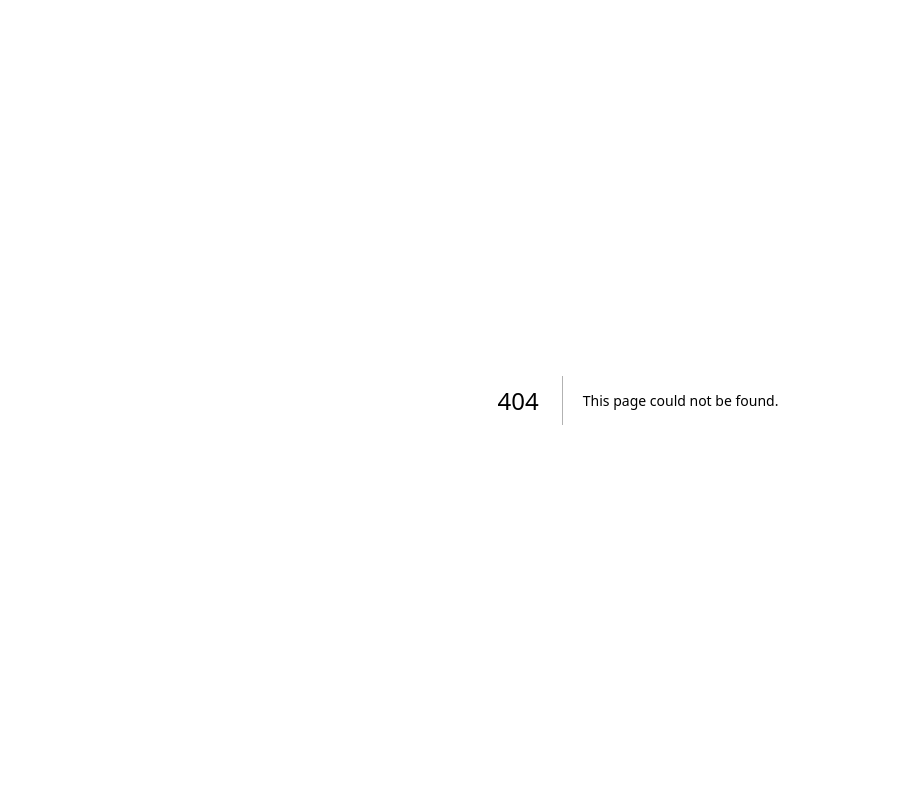
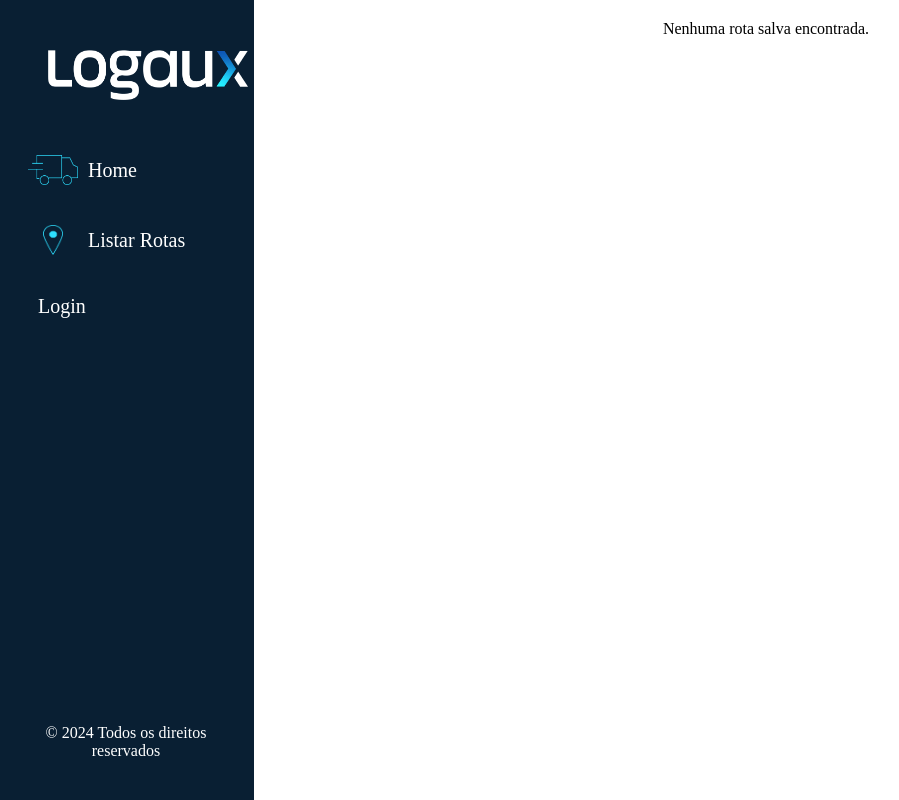
Before and after one commit to Anderson-Tavares47/gps, a Next.js app: page /rotas in a window 1280 px wide. Before the commit this address had no page. Shown: the whole page, without its empty margins (2-901 px from the left). Built offline with nearby package versions, Linux system fonts and the light colour scheme.

Commit message:
Add files via upload

```diff
--- /dev/null
+++ b/src/pages/rotas.jsx
@@ -0,0 +1,55 @@
+import { useState, useEffect } from 'react';
+import { useRouter } from 'next/router';
+import dynamic from 'next/dynamic';
+import Loader from '@/pages/components/Loader';
+import NavigationMenu from '@/pages/components/NavigationMenu';
+
+const Map = dynamic(() => import('@/pages/components/Map'), { ssr: false });
+
+const RouteConfig = () => {
+  const [routes, setRoutes] = useState([]);
+  const [isLoading, setIsLoading] = useState(true);
+  const router = useRouter();
+
+  // Carregar todas as rotas salvas do localStorage quando o componente é montado
+  useEffect(() => {
+    const loadRoutes = async () => {
+      const savedRoutes = localStorage.getItem('savedRoutes');
+      if (savedRoutes) {
+        const parsedRoutes = JSON.parse(savedRoutes);
+        setRoutes(parsedRoutes); // Armazena todas as rotas no estado
+        console.log("Loaded routes:", parsedRoutes); // Verificação de dados
+      }
+      setIsLoading(false); // Desativa o loader após o carregamento
+    };
+
+    loadRoutes();
+  }, []);
+
+  // Cria um array de objetos com as coordenadas e o raio para cada rota
+  const allRoutesWithRadius = routes.map(route => ({
+    coordinates: route.coordinates,
+    radius: parseFloat(route.radius) || 3
+  }));
+
+  return (
+    <div style={{ display: 'flex', height: '100vh' }}>
+      <NavigationMenu />
+      <div style={{ flex: 1, position: 'relative' }}>
+        {isLoading ? (
+          <Loader /> // Exibe o componente Loader durante o carregamento
+        ) : (
+          routes.length > 0 ? (
+            <div style={{ height: '100%' }}>
+              <Map allRoutes={allRoutesWithRadius} />
+            </div>
+          ) : (
+            <p style={{ textAlign: 'center', marginTop: '20px' }}>Nenhuma rota salva encontrada.</p>
+          )
+        )}
+      </div>
+    </div>
+  );
+};
+
+export default RouteConfig;
```
